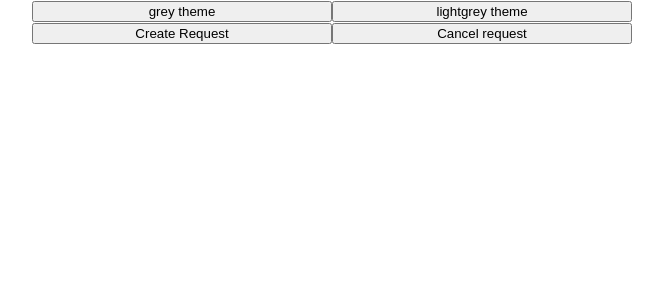
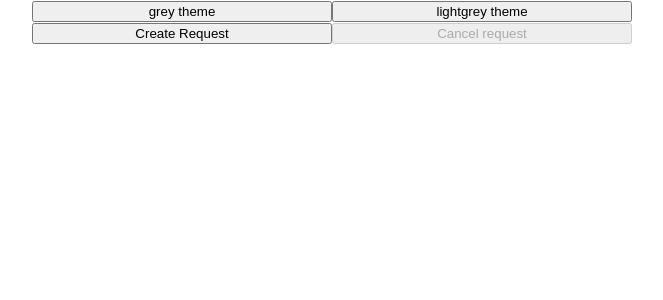
Before and after one commit to tsmertina/react-crash-course-tsmertina, a React (Create React App) app: page / in a window 1280 px wide. Shown: the top 300 px of the page, without its empty margins (308-971 px from the left). Built offline with nearby package versions, Linux system fonts and the light colour scheme.

Commit message:
task_3:ADD: Moved createRef() to variable instead of state

```diff
--- a/src/components/RequestButtons.jsx
+++ b/src/components/RequestButtons.jsx
@@ -6,7 +6,7 @@ const RequestButtons = React.forwardRef((props, ref) => {
     return (
             <div className="c-request-buttons">
                 <button className="b-app-button" onClick={handleCreateRequest} disabled={processing}>Create Request</button>
-                <button className="b-app-button" ref={ref} onClick={handleCancelRequest}>Cancel request</button>
+                <button className="b-app-button" ref={ref} onClick={handleCancelRequest} disabled={!processing}>Cancel request</button>
             </div>
         )
 });
--- a/src/components/classBased/RequestClassBased.jsx
+++ b/src/components/classBased/RequestClassBased.jsx
@@ -7,14 +7,19 @@ import { connect } from 'react-redux';
 import { fetchPerson, cancelFetch, colorChange } from '../../reducer';
 
 class RequestClassBased extends React.Component {
-    state = {
-        ref: React.createRef()
+    constructor() {
+        super();
+        this.cancelBtnRef = React.createRef();
+    }
+
+    componentDidUpdate() {
+        this.cancelBtnRef.current.focus();
     }
 
     createRequest = () => {
         this.CancelToken = axios.CancelToken;
         this.source = this.CancelToken.source();
-        this.state.ref.current.focus();
+
         this.props.fetchPerson('https://randomuser.me/api/', this.source);
     }
 
@@ -29,28 +34,26 @@ class RequestClassBased extends React.Component {
     }
 
     render() {
-        const { ref} = this.state;
         const { response, error, processing, color, id } = this.props;
 
         return(
             <div className="app" style={{backgroundColor: color}}>
                 <ColorButtons handleColorChange={this.handleColorChange} />
-                <RequestButtons ref={ref} handleCreateRequest={this.createRequest} handleCancelRequest={this.cancelRequest} processing={processing} />
-                <RequestResult response={response} id={id} error={error} processing={processing} handleCreateRequest={this.createRequest} />
+                <RequestButtons ref={this.cancelBtnRef} handleCreateRequest={this.createRequest} handleCancelRequest={this.cancelRequest} processing={processing}/>
+                <RequestResult response={response} error={error} processing={processing} handleCreateRequest={this.createRequest} />
             </div>
         )
     }
 }
 
 function mapStateToProps(store) {
-    const { error, response, names, processing, color, id } = store;
+    const { error, response, names, processing, color } = store;
     return {
         names,
         error,
         response,
         processing,
         color,
-        id
     }
 }
 
--- a/src/components/classBased/RequestResult.jsx
+++ b/src/components/classBased/RequestResult.jsx
@@ -2,12 +2,14 @@ import React from 'react';
 import Loader from "../Loader";
 
  export default function RequestResult(props) {
-    const { response, handleCreateRequest, error, processing, id } = props;
+    const { response, handleCreateRequest, error, processing } = props;
     return (
         <div className="b-request-result">
             { processing && <Loader processValue={"random name processing"} /> }
             { error && <>{error}<div><button onClick={handleCreateRequest}>Repeat request</button></div></>}
-            <ul>{response && response.map((el, index) => <li key={`${index}-${id}`}>{el}</li>)}</ul>
+            <ul>
+                {response && response.map(el => <li key={el.id}>{el.title} {el.lastName} {el.name}</li>)}
+            </ul>
         </div>
     )
 }
--- a/src/reducer.js
+++ b/src/reducer.js
@@ -7,7 +7,9 @@ export const requestLoading = () => ({
 export const requestSuccess = (res) =>({
     type: 'PERSON_REQUEST_SUCCESS',
     payload: {
-        response: `${res.name.title} ${res.name.first} ${res.name.last}`,
+        title: res.name.title,
+        name: res.name.first,
+        lastName: res.name.last,
         id: res.login.uuid
     }
 });
@@ -18,9 +20,7 @@ export const requestCancalled = () =>({
 
 export const requestError = (err) =>({
     type: 'PERSON_REQUEST_ERROR',
-    payload: {
-        error: err
-    }
+    payload: { error: err}
 });
 
 export const colorChange = (color) =>({
@@ -64,9 +64,8 @@ export const namesReducer = (state = namesState, action) => {
         case 'PERSON_REQUEST_SUCCESS': {
             return {
                 ...state,
-                response: state.response.concat(action.payload.response),
+                response: state.response.concat(action.payload),
                 processing: false,
-                id: action.payload.id
             }
         }
 
```
